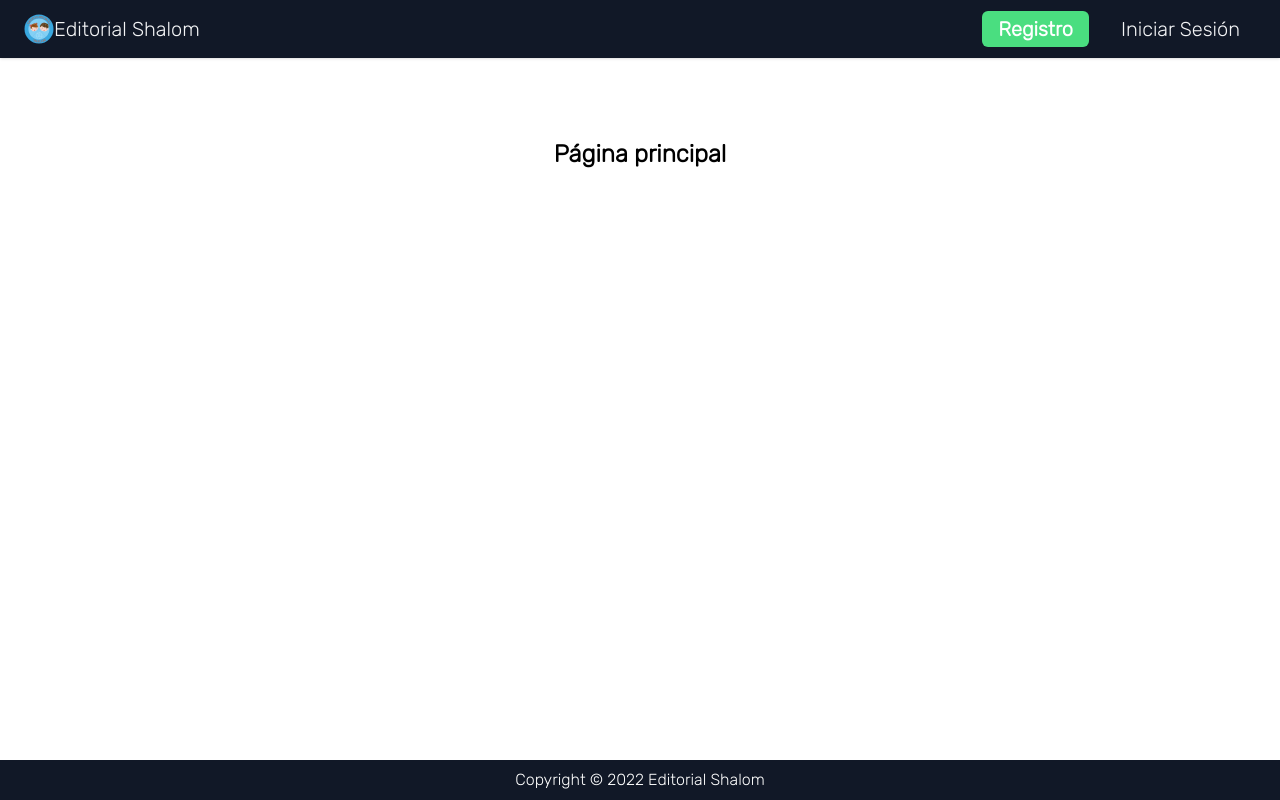
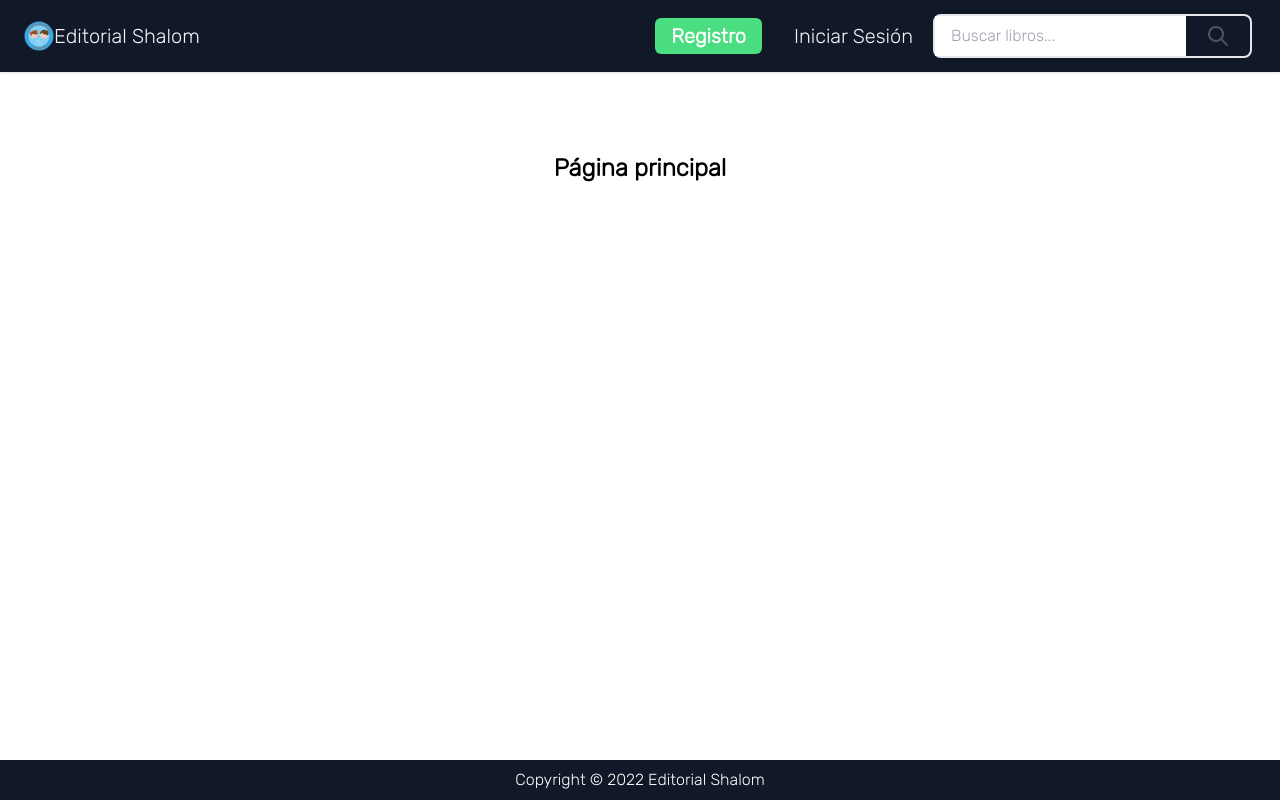
Before and after one commit to Natsume-197/Editorial-Shalom, a Vue app in the folder Frontend/: page / in a window 1280 px wide. Built offline with nearby package versions, Linux system fonts and the light colour scheme.

Commit message:
Search bar added

```diff
--- a/Frontend/package.json
+++ b/Frontend/package.json
@@ -10,6 +10,8 @@
   "dependencies": {
     "animate.css": "^4.1.1",
     "axios": "^0.26.1",
+    "flowbite": "^1.5.4",
+    "flowbite-vue": "^0.0.6",
     "pinia": "^2.0.13",
     "pinia-plugin-persistedstate": "^1.5.1",
     "vue": "^3.2.33",
--- a/Frontend/src/components/NavBar.vue
+++ b/Frontend/src/components/NavBar.vue
@@ -4,10 +4,10 @@
       <img width="30" height="30" src="/favicon.svg" />
       <h1 class="text-xl">Editorial Shalom</h1>
     </router-link>
-    <div v-if="isAuth" class="flex items-center justify-center">
-      <div class="-space-x-4">
-      </div>
-    </div>
+
+
+
+
     <div
       v-if="isAuth"
       class="md:flex md:items-center md:px-0 text-center md:pb-0 md:static bg-gray-900 md:w-auto w-full duration-500 ease-in">
@@ -36,11 +36,16 @@
           >{{ link.name }}</router-link
         >
       </div>
+      <div class="px-1">
+        <SearchBar/>
+      </div>
+
     </div>
   </div>
 </template>
 
 <script setup>
+import SearchBar from "../components/SearchBar.vue";
 import { reactive, computed } from 'vue'
 import { userStore } from '../stores/user'
 import { useRouter } from 'vue-router'
--- /dev/null
+++ b/Frontend/src/components/SearchBar.vue
@@ -0,0 +1,48 @@
+<template>
+<form @submit="getData">
+  <div class="flex items-center justify-center">
+    <div class="flex border-2 rounded-lg">
+      <input
+        type="text"
+        class="px-4 py-2 w-50 text-black focus:outline-none"
+        placeholder="Buscar libros..."
+        v-model="query"
+      />
+      <button class="flex items-center justify-center px-5 rounded-lg">
+        <svg
+          class="w-6 h-6 text-gray-600 rounded-lg"
+          fill="currentColor"
+          xmlns="http://www.w3.org/2000/svg"
+          viewBox="0 0 24 24"
+        >
+          <path
+            d="M16.32 14.9l5.39 5.4a1 1 0 0 1-1.42 1.4l-5.38-5.38a8 8 0 1 1 1.41-1.41zM10 16a6 6 0 1 0 0-12 6 6 0 0 0 0 12z"
+          />
+        </svg>
+      </button>
+    </div>
+  </div>
+</form>
+</template>
+
+<script>
+export default {
+  data() {
+    return {
+        query: null
+    }
+  },
+  watch: {
+    // whenever query changes, this function will run
+    query(newQuery, oldQuery) {
+        this.getData()
+    }
+  },
+
+  methods: {
+    async getData(){
+        console.log(this.query)
+    }
+  }
+}
+</script>
--- a/Frontend/src/views/HomePage.vue
+++ b/Frontend/src/views/HomePage.vue
@@ -1,5 +1,6 @@
 <template>
     <div class="flex justify-center m-20 items-center flex-col">
       <h1 class="text-2xl font-bold">Página principal</h1>
+
     </div>
 </template>
--- a/Frontend/tailwind.config.js
+++ b/Frontend/tailwind.config.js
@@ -1,10 +1,9 @@
 module.exports = {
   content: [
     './index.html',
-    './src/**/*.{vue,js,ts,jsx,tsx}'
+    './src/**/*.{vue,js,ts,jsx,tsx}',
   ],
   theme: {
     extend: {}
   },
-  plugins: []
 }
```
Also changed, not shown: 1 other file (tests, documents, lock files or other folders).
